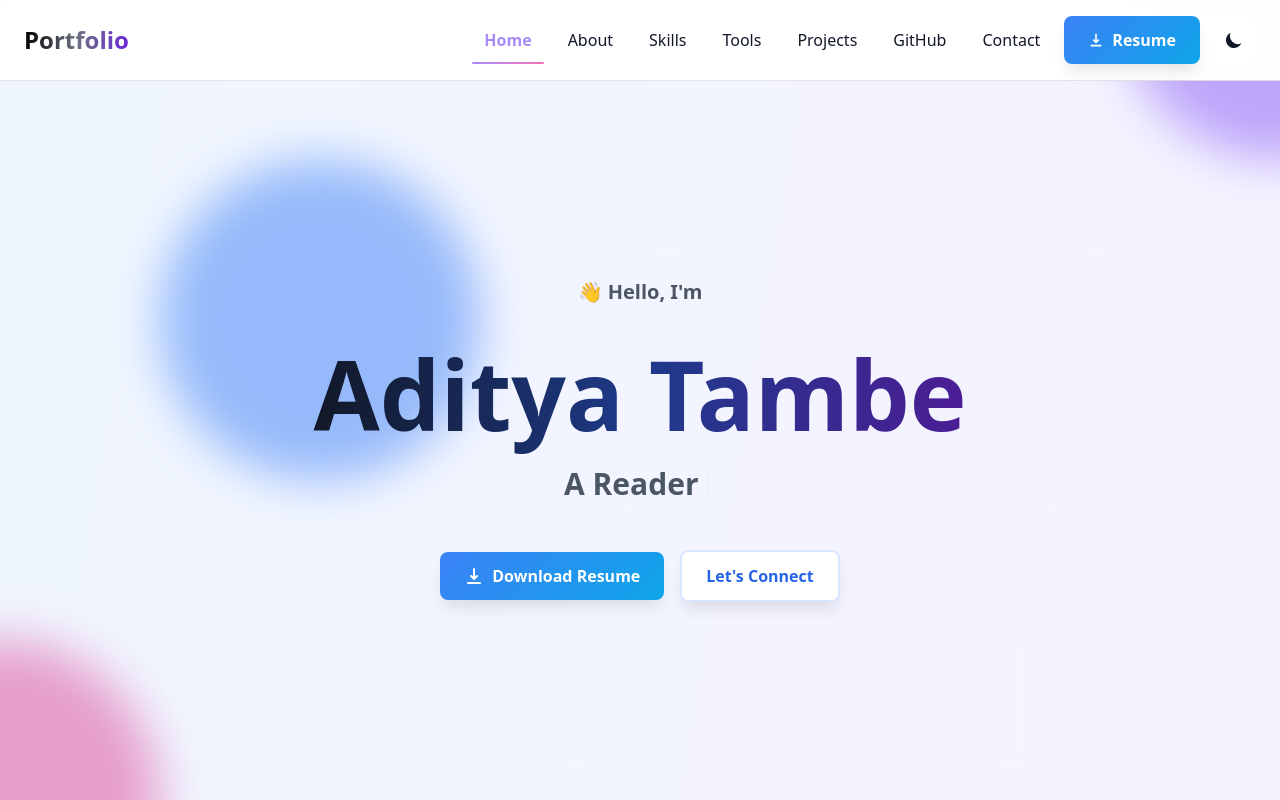
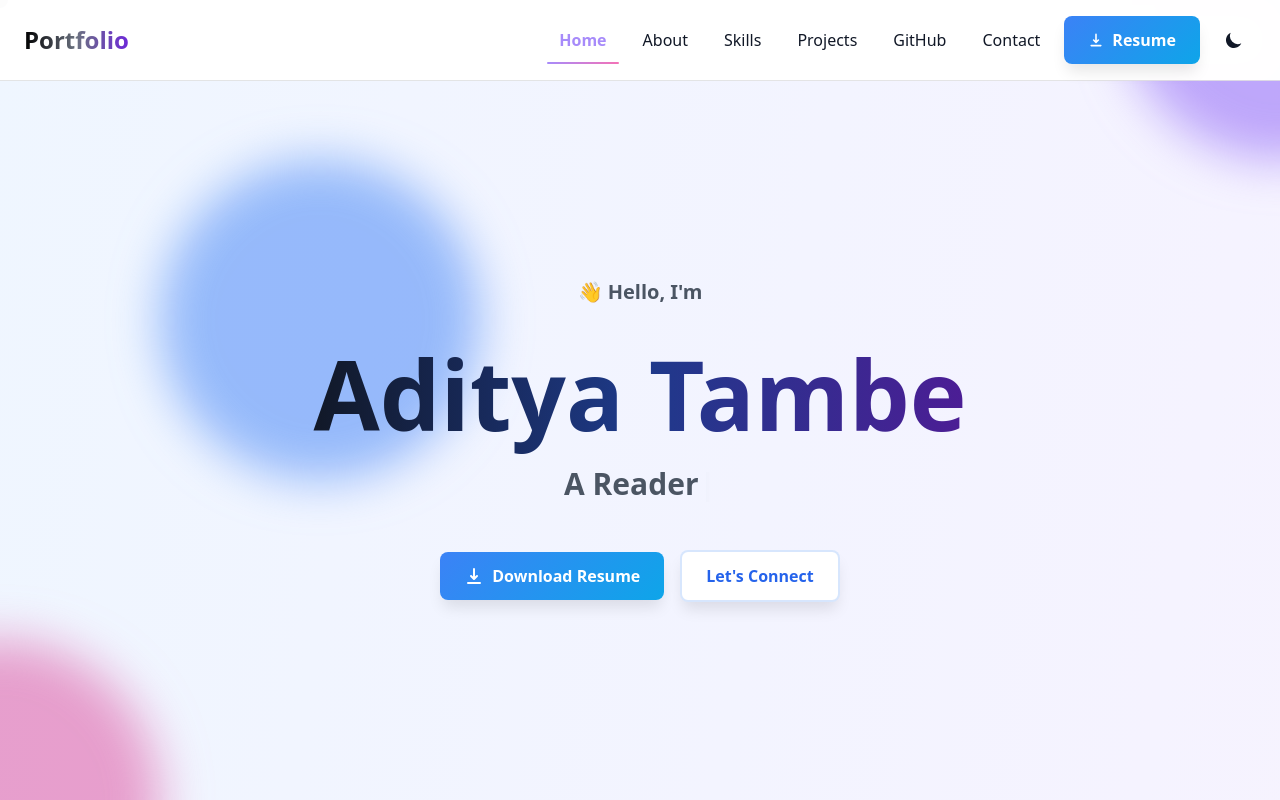
Before and after one commit to tambeaditya101/tambeaditya101.github.io, a React (Create React App) app: page /#home in a window 1280 px wide. Shown: the top 800 px of the page. Built offline with nearby package versions, Linux system fonts and the light colour scheme.

Commit message:
removed tools from navitems

```diff
--- a/src/Components/header.jsx
+++ b/src/Components/header.jsx
@@ -17,7 +17,6 @@ const Header = () => {
     { href: "#home", label: "Home" },
     { href: "#about", label: "About" },
     { href: "#skills", label: "Skills" },
-    { href: "#tools", label: "Tools" },
     { href: "#projects", label: "Projects" },
     { href: "#github", label: "GitHub" },
     { href: "#contact", label: "Contact" },
```
